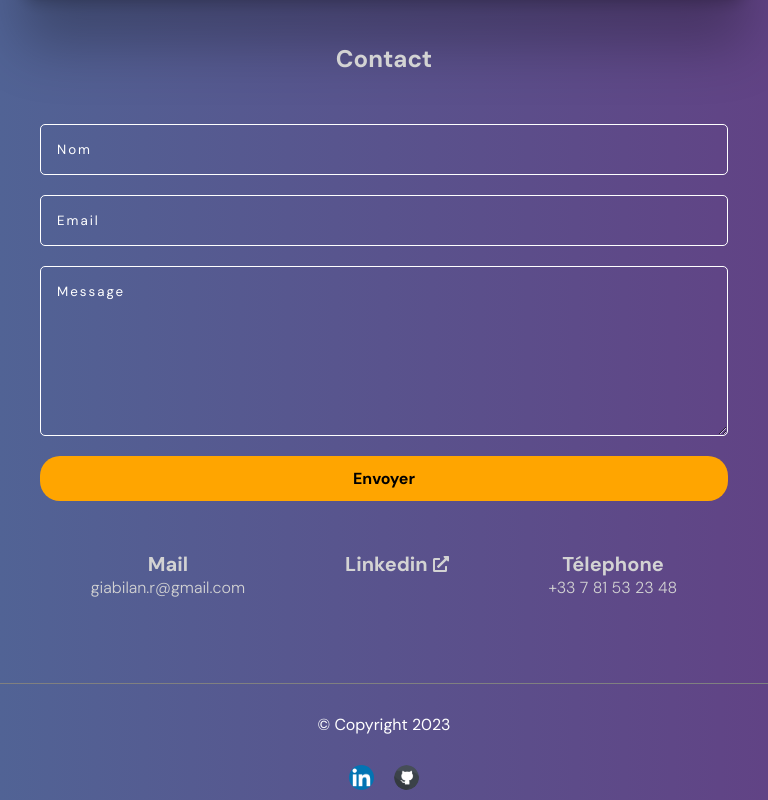
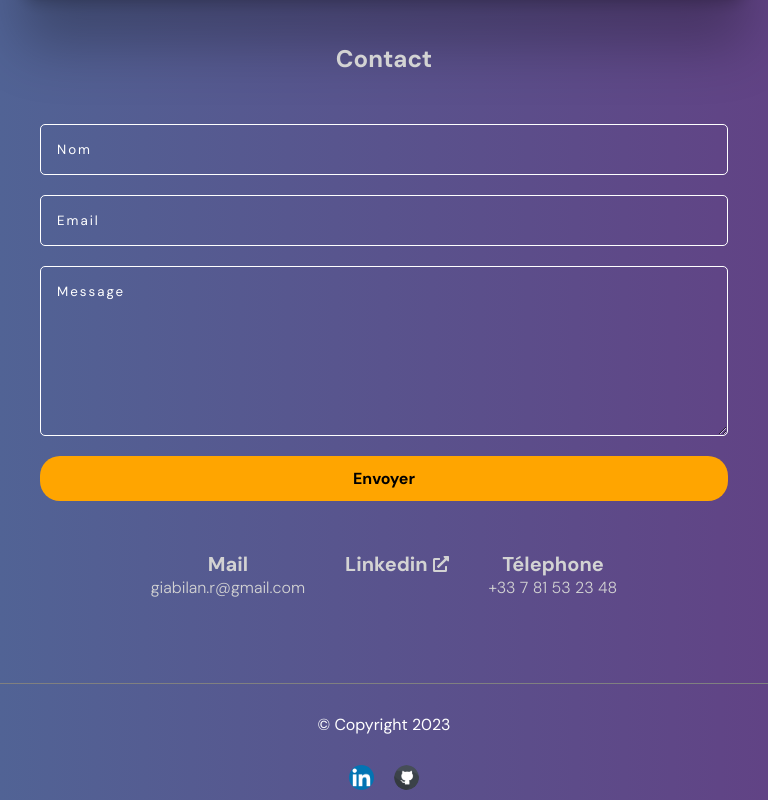
Before and after one commit to Giabilan/Portfolio-OC, a React (Vite) app: page / in a window 768 px wide. Shown: the part 4268-5068 px from the top of the page. Built offline with nearby package versions, Linux system fonts and the light colour scheme.

Commit message:
contact breakpoint  updated

```diff
--- a/src/components/contact/style.scss
+++ b/src/components/contact/style.scss
@@ -1,5 +1,5 @@
 #Contact {
-  height: 60vh;
+  height: 65vh;
   margin: 0 20px;
 }
 
@@ -196,7 +196,7 @@
       display: flex;
       flex-direction: row;
       justify-content: center;
-      gap: 100px;
+      gap: 40px;
       flex-wrap: wrap;
       .item {
         h2 {
```
